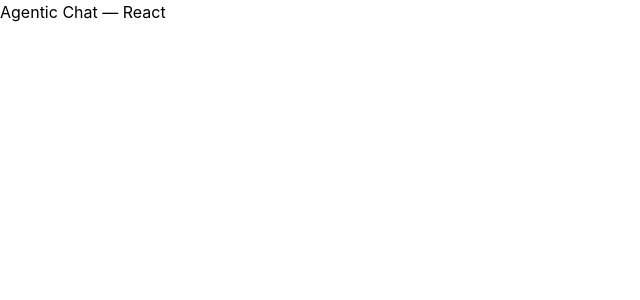
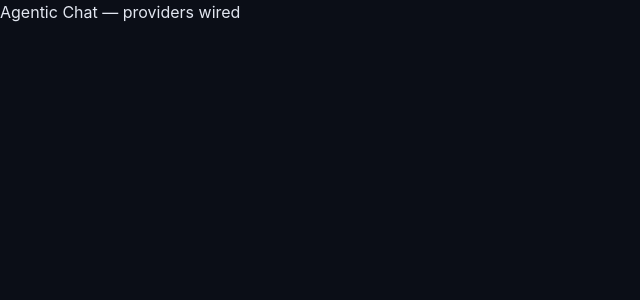
Before and after one commit to eric-merritt/atomic_chat, a React (Vite) app in the folder frontend/: page / in a window 1280 px wide. Shown: the top 300 px of the page, without its empty margins (0-640 px from the left). Built offline with nearby package versions, Linux system fonts and the light colour scheme; no server answers.

Commit message:
feat: wire provider hierarchy into App.tsx
Co-Authored-By: Unnamed AI Assistant

```diff
--- a/frontend/src/App.tsx
+++ b/frontend/src/App.tsx
@@ -1,7 +1,34 @@
-export default function App() {
+import { BrowserRouter, Routes, Route } from 'react-router-dom';
+import { ThemeProvider } from './providers/ThemeProvider';
+import { ModelProvider } from './providers/ModelProvider';
+import { ToolProvider } from './providers/ToolProvider';
+import { ChatProvider } from './providers/ChatProvider';
+import { WebSocketProvider } from './providers/WebSocketProvider';
+
+function ChatPage() {
   return (
     <div className="min-h-screen bg-[var(--bg-base)] text-[var(--text)]">
-      <p>Agentic Chat — React</p>
+      <p>Agentic Chat — providers wired</p>
     </div>
   );
 }
+
+export default function App() {
+  return (
+    <BrowserRouter>
+      <ThemeProvider>
+        <ModelProvider>
+          <ToolProvider>
+            <ChatProvider>
+              <WebSocketProvider enabled={false}>
+                <Routes>
+                  <Route path="/" element={<ChatPage />} />
+                </Routes>
+              </WebSocketProvider>
+            </ChatProvider>
+          </ToolProvider>
+        </ModelProvider>
+      </ThemeProvider>
+    </BrowserRouter>
+  );
+}
```
